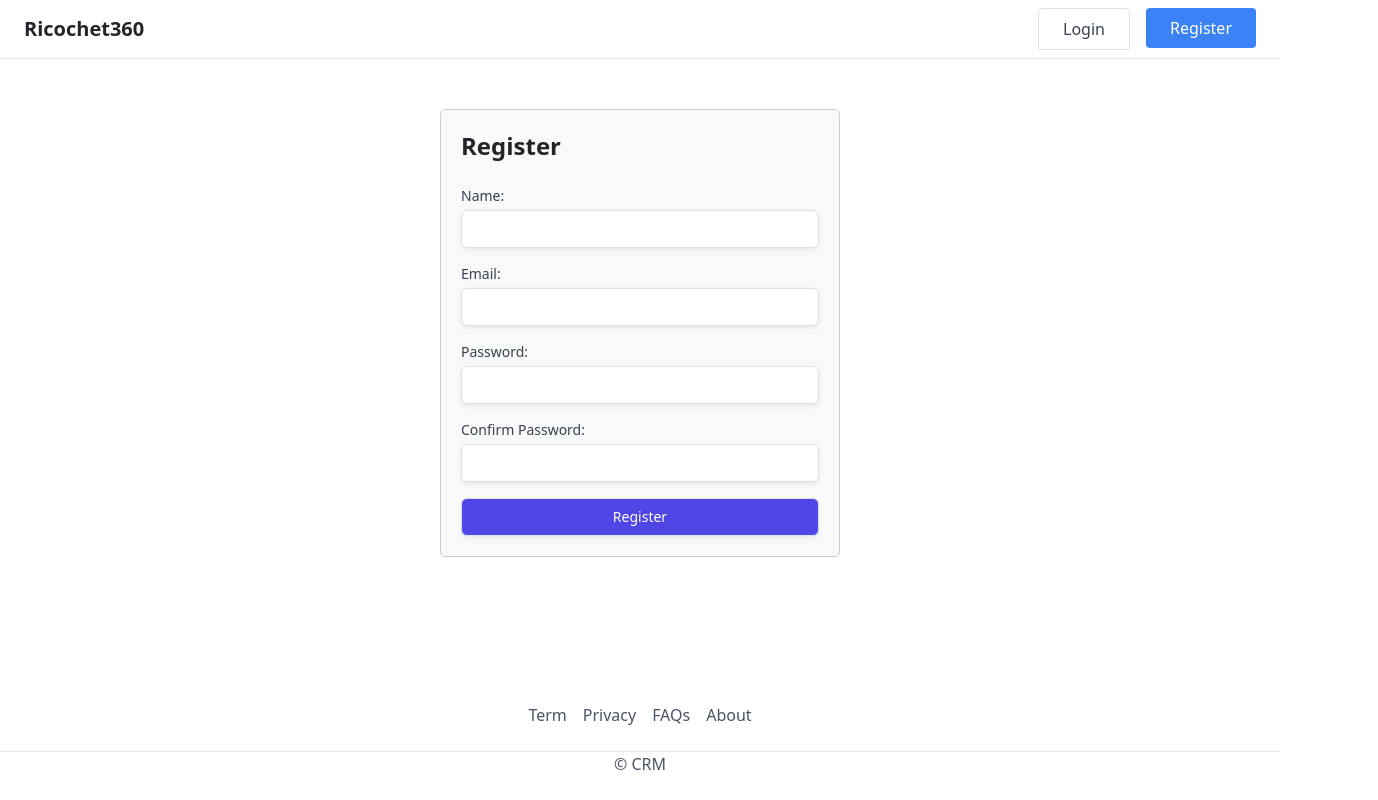
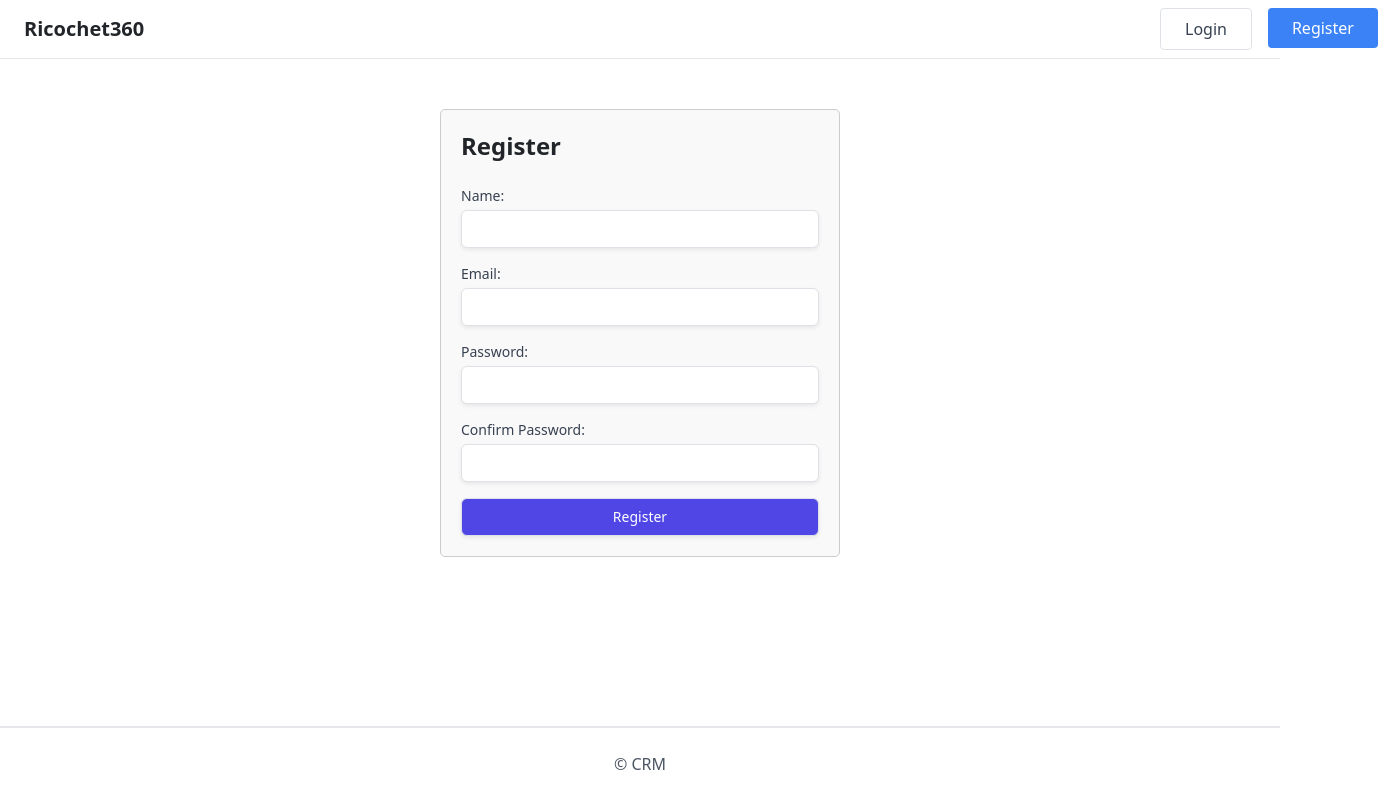
Before and after one commit to Rafa-Carvalho-png/rico-proj-vue, a Vue app: page /register in a window 1280 px wide. Shown: the whole page, 1378 px wide, since content can reach past the window. Built offline with nearby package versions, Linux system fonts and the light colour scheme.

Commit message:
refactor auth and css style

```diff
--- a/src/App.vue
+++ b/src/App.vue
@@ -3,14 +3,14 @@ import { computed } from 'vue';
 import Navbar from './components/Navbar.vue';
 import Footer from './components/Footer.vue';
 import Sidebar from './components/Sidebar.vue';
+import { isAuthenticated } from './utils/auth';
 
-
-const isAuthenticated = computed(() => {
-    return !!localStorage.getItem("auth_token");
+const isAuthenticatedApp = computed(() => {
+    return isAuthenticated();
 });
 </script>
 <template>
-    <Sidebar v-if="isAuthenticated" />
+    <Sidebar v-if="isAuthenticatedApp" />
     <Navbar />
     <router-view />
     <Footer />
--- a/src/components/CallPopup.vue
+++ b/src/components/CallPopup.vue
@@ -1,5 +1,5 @@
 <template>
-  <div class="call-box bg-gray-900 text-white p-4 rounded-lg shadow-lg fixed bottom-5 right-5 cursor-move">
+  <div class="call-box bg-gray-900 text-white p-4 rounded-lg shadow-lg fixed bottom-5 right-5">
     <div class="flex justify-between items-center">
       <span class="font-semibold">{{ username }}</span>
       <div class="flex gap-2">
--- a/src/components/Footer.vue
+++ b/src/components/Footer.vue
@@ -1,19 +1,5 @@
 <template>
-    <footer class="py-4 absolute bottom-0 w-full">
-        <ul class="flex justify-center border-b border-gray-200 pb-4 space-x-4">
-            <li>
-                <a href="#" class="text-gray-600 hover:text-gray-900">Term</a>
-            </li>
-            <li>
-                <a href="#" class="text-gray-600 hover:text-gray-900">Privacy</a>
-            </li>
-            <li>
-                <a href="#" class="text-gray-600 hover:text-gray-900">FAQs</a>
-            </li>
-            <li>
-                <a href="#" class="text-gray-600 hover:text-gray-900">About</a>
-            </li>
-        </ul>
+    <footer class="py-4 absolute bottom-0 w-full bg-white border-t-2">
         <p class="text-center text-gray-600">&copy; CRM</p>
     </footer>
 </template>
--- a/src/components/Navbar.vue
+++ b/src/components/Navbar.vue
@@ -1,6 +1,6 @@
 <template>
     <nav class="bg-white border-b border-gray-200" :class="{ 'mr-[250px]': isAuthenticated }">
-        <div class="container mx-auto px-4 py-2 flex justify-between items-center">
+        <div class="relative container mx-auto px-4 py-2 flex justify-between items-center">
             <a href="#" class="text-xl font-bold">
                 <span>Ricochet360</span>
             </a>
@@ -9,7 +9,7 @@
                     <path stroke-linecap="round" stroke-linejoin="round" stroke-width="2" d="M4 6h16M4 12h16M4 18h16"></path>
                 </svg>
             </button>
-            <div :class="{'block': isMenuOpen, 'hidden': !isMenuOpen}" class="w-full lg:flex lg:items-center lg:w-auto">
+            <div :class="{'absolute top-[44px] right-0': isMenuOpen, 'hidden': !isMenuOpen}" class="w-full max-w-24 lg:flex lg:items-center lg:w-auto">
                 <ul class="lg:flex lg:space-x-4 ml-auto">
                     <li v-if="!isAuthenticated">
                         <a href="/login" class="block lg:inline-block text-gray-700 hover:text-gray-900 border border-gray-300 rounded px-4 py-2">Login</a>
@@ -27,7 +27,7 @@
 </template>
 
 <script>
-import { get } from "../http/auth-api";
+import { isAuthenticated, logout } from '../utils/auth';
 
 export default {
     data() {
@@ -37,7 +37,7 @@ export default {
     },
     computed: {
         isAuthenticated() {
-            return !!localStorage.getItem("auth_token");
+            return isAuthenticated();
         }
     },
     methods: {
@@ -45,8 +45,7 @@ export default {
             this.isMenuOpen = !this.isMenuOpen;
         },
         async logout() {
-            await get('/auth/logout');
-            localStorage.removeItem("auth_token");
+            await logout();
             window.location.href = "/login";
         }
     }
--- a/src/components/Sidebar.vue
+++ b/src/components/Sidebar.vue
@@ -110,7 +110,11 @@ export default {
             console.log("Chamada aceita de", userId);
             this.incomingCallUserId = null;
             try {
-                await post("/calls/accept", { 'caller_id': userId, 'receiver_id': this.myId });
+                let response = await post("/calls/accept", { 'caller_id': userId, 'receiver_id': this.myId });
+                this.inCall = true;
+                this.activeCall = {
+                    username: response.username,
+                };
             } catch (error) {
                 console.error("Erro ao aceitar chamada", error);
             }
--- a/src/pages/Dashboard.vue
+++ b/src/pages/Dashboard.vue
@@ -1,4 +1,5 @@
 <template>
+<div class="teste">
   <div class="dashboard-container">
     <h2 class="text-2xl font-bold mb-4">User Calls</h2>
     <table class="min-w-full bg-white">
@@ -35,6 +36,7 @@
       </button>
     </div>
   </div>
+</div>
 </template>
 
 <script>
@@ -115,6 +117,13 @@ export default {
 </script>
 
 <style scoped>
+
+.teste {
+  margin-right: 250px;
+  display: flex;
+  flex-direction: row;
+}
+
 .dashboard-container {
   max-width: 800px;
   margin: 50px auto;
--- a/src/pages/Login.vue
+++ b/src/pages/Login.vue
@@ -39,8 +39,12 @@ export default {
           email: this.email,
           password: this.password,
         });
+
+        const expiresIn = response.data.token_expires;
+        const expirationTime = new Date().getTime() + expiresIn * 1000;
         const token = response.data.token;
         const myId = response.data.id
+        localStorage.setItem("token_expires_at", expirationTime);
         localStorage.setItem("auth_token", token);
         localStorage.setItem("my_id", myId);
         window.location.href = "/";
--- a/src/pages/Register.vue
+++ b/src/pages/Register.vue
@@ -46,8 +46,12 @@ export default {
           password: this.password,
           password_confirmation: this.password_confirmation,
         });
+
+        const expiresIn = response.data.token_expires;
+        const expirationTime = new Date().getTime() + expiresIn * 1000;
         const token = response.data.token;
         const myId = response.data.id
+        localStorage.setItem("token_expires_at", expirationTime);
         localStorage.setItem("auth_token", token);
         localStorage.setItem("my_id", myId);
         window.location.href = "/";
--- a/src/router/index.js
+++ b/src/router/index.js
@@ -4,6 +4,7 @@ import ResetPassword from '../pages/ResetPassword.vue';
 import ForgotPassword from '../pages/ForgotPassword.vue';
 import Register from '../pages/Register.vue';
 import Login from '../pages/Login.vue';
+import { isAuthenticated } from '../utils/auth';
 
 const routes = [
   { path: '/', component: Dashboard, meta: { title: 'Dashboard - Ricochet360', requiresAuth: true } },
@@ -28,8 +29,4 @@ router.beforeEach((to, from, next) => {
   }
 });
 
-function isAuthenticated() {
-  return !!localStorage.getItem("auth_token");
-}
-
 export default router;
--- /dev/null
+++ b/src/utils/auth.js
@@ -0,0 +1,28 @@
+import { get } from "../http/auth-api";
+
+function isAuthenticated() {
+  const token = localStorage.getItem("auth_token");
+  const expiresAt = localStorage.getItem("token_expires_at");
+
+  if (!token || !expiresAt) {
+    return false;
+  }
+
+  const currentTime = new Date().getTime();
+  if (currentTime > expiresAt) {
+    logout();
+    return false;
+  }
+
+  return true;
+}
+
+async function logout() {
+  await get('/auth/logout');
+
+  localStorage.removeItem("token_expires_at");
+  localStorage.removeItem("auth_token");
+  localStorage.removeItem("my_id");
+}
+
+export { isAuthenticated, logout };
```
